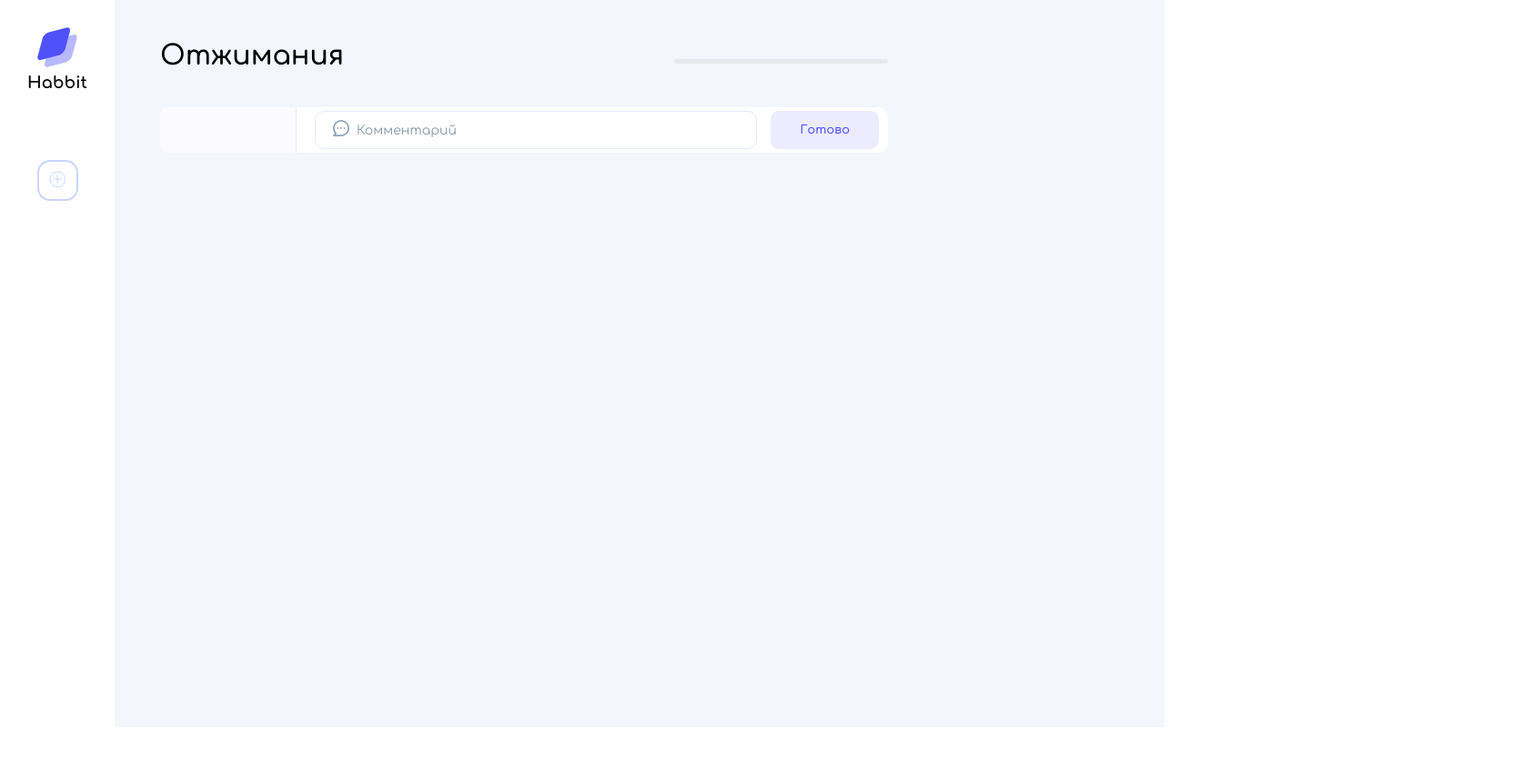
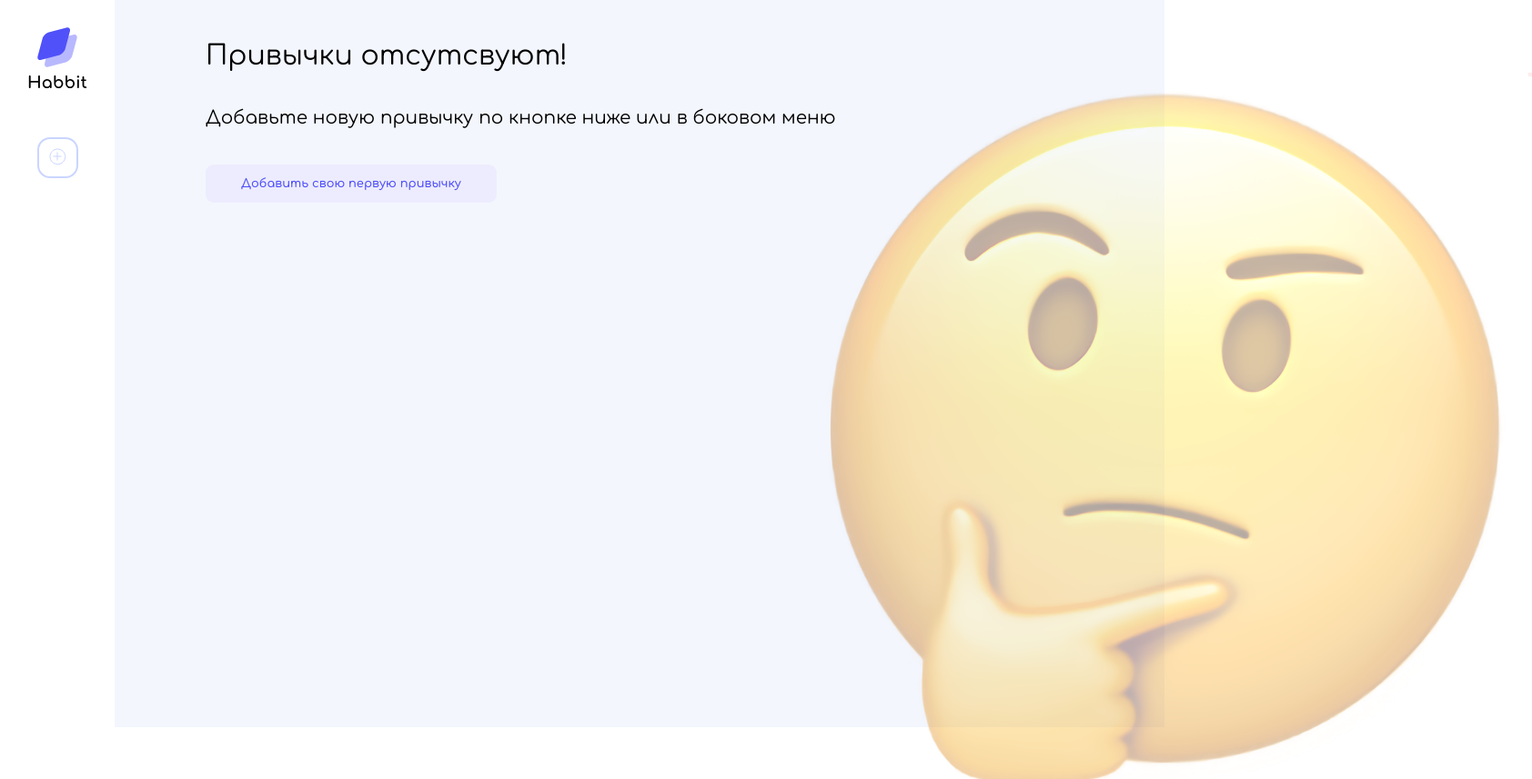
Before and after one commit to Hadd4way/HabbitAppProject, a plain HTML site: page index.html in a window 1280 px wide. Shown: the top 857 px of the page at 91% size, 1684 px wide, since content can reach past the window. Before the commit the page ends 800 px from the top, so only its background shows below. Drawn offline with Linux system fonts and the light colour scheme.

Commit message:
Добавление меню когда привычек нет

```diff
--- a/index.html
+++ b/index.html
@@ -21,6 +21,12 @@
             </nav>
         </div>
         <div class="content">
+            <div class="default">
+                <div class="default__label">Привычки отсутсвуют!</div>
+                <div class="default__text">Добавьте новую привычку по кнопке ниже или в боковом меню</div>
+                <button class="button" onclick="togglePopUp()">Добавить свою первую привычку</button>
+                <img src="/images/emoji.png">
+            </div>
             <header>
                 <h1>Отжимания</h1>
                 <div class="progress">
@@ -34,9 +40,8 @@
                 </div>
             </header>
             <main>
-                <div class="habbit__list">
-                </div>
-                <div class="habbit">
+                <div class="habbit__list"></div>
+                <div class="habbit" id="habbit__add">
                     <div class="habbit__day habbit__add__day"></div>
                     <form class="habbit__form" action = "#" onsubmit="addDays(event)">
                         <input type="text" placeholder="Комментарий" name="comment">
@@ -63,7 +68,7 @@
                 </div>
                 <form action="#" class="popup__form" onsubmit="addHabit(event)">
                     <input type="text" name="name" placeholder="Название">
-                    <input type="text" name="icon" placeholder="Иконка" hidden>
+                    <input type="text" name="icon" value="water" placeholder="Иконка" hidden>
                     <input type="number" name="target" placeholder="Цель">
                     <button type="submit" class="button">Готово</button>
                 </form>
--- a/scripts/app.js
+++ b/scripts/app.js
@@ -32,8 +32,34 @@ const page ={
 
         // util //
 
+function toggleHeaderAndAdd(condition){
+    if(condition){
+        document.querySelector('header').classList.remove('header__hidden');
+        document.querySelector('main').classList.remove('main__hidden');
+    }
+    else{
+        document.querySelector('header').classList.add('header__hidden');
+        document.querySelector('main').classList.add('main__hidden');
+        document.querySelector('.menu').style = 'gap: 0px';
+    }
+}
+
+function toggleDefault(condition){
+    if(!condition){
+        document.querySelector('.default').classList.remove('default__hidden');
+    }
+    else{
+        document.querySelector('.default').classList.add('default__hidden');
+    }
+    toggleHeaderAndAdd(condition)
+}
+
 function loadData() {
     const habbitsString  =  localStorage.getItem(HABBIT_KEY);
+    if(habbitsString === '' || habbitsString === '[]'){
+        habbits = [];
+        return;
+    }
     const habbitsArray = JSON.parse(habbitsString);
     if(Array.isArray(habbitsArray)){
         habbits = habbitsArray;
@@ -142,6 +168,7 @@ function addHabit(event){
     })
     saveData();
     togglePopUp();
+    toggleDefault(true);
     rerender(maxId);
     resetFormData(event.target,["icon","target","name"]);
 }
@@ -149,6 +176,7 @@ function addHabit(event){
         // render //
 
 function rerenderMenu(activeHabbit){
+    document.querySelector('.menu').style = '';
     for (const habbit of habbits){
         const existed = document.querySelector(`[menu__item__id = "${habbit.id}"]`);
         if(!existed){
@@ -219,6 +247,12 @@ function rerender(activeHabbitId){
 
 (() => {
     loadData();
+    let condition = habbits.length >= 1 ? true : false;
+    if(!condition){
+        toggleDefault(condition);
+        return;
+    }
+    toggleDefault(condition)
     const urlId = Number(document.location.hash.replace('#',''));
     const urlHabbit = habbits.find(habbit => habbit.id === urlId);
     if(urlHabbit){
--- a/styles/main.css
+++ b/styles/main.css
@@ -24,6 +24,9 @@ body{
     display: flex;
     flex-direction: column;
     gap: 25px;
+}
+.menu__hidden{
+    gap: 0px;
 }
 .menu__list{
     display: flex;
@@ -283,3 +286,35 @@ h2{
     width: 100%;
     padding: 10px 20px;
 }
+.header__hidden{
+    display: none;
+}
+.main__hidden{
+    display: none;
+}
+.default{
+    display: flex;
+    flex-direction: column;
+    padding-left: 50px;
+    position: relative;
+}
+.default__label{
+    font-size: 30px;
+    font-weight: 400;
+}
+.default__text{
+    font-size: 20px;
+    font-weight: 400;
+    margin: 40px 0px;
+}
+.default button{
+    max-width: 320px ;
+}
+.default img{
+    position: absolute;
+    top: 35px;
+    left: 700px;
+}
+.default__hidden{
+    display: none;
+}
```
Also changed, not shown: images/emoji.png (added).
